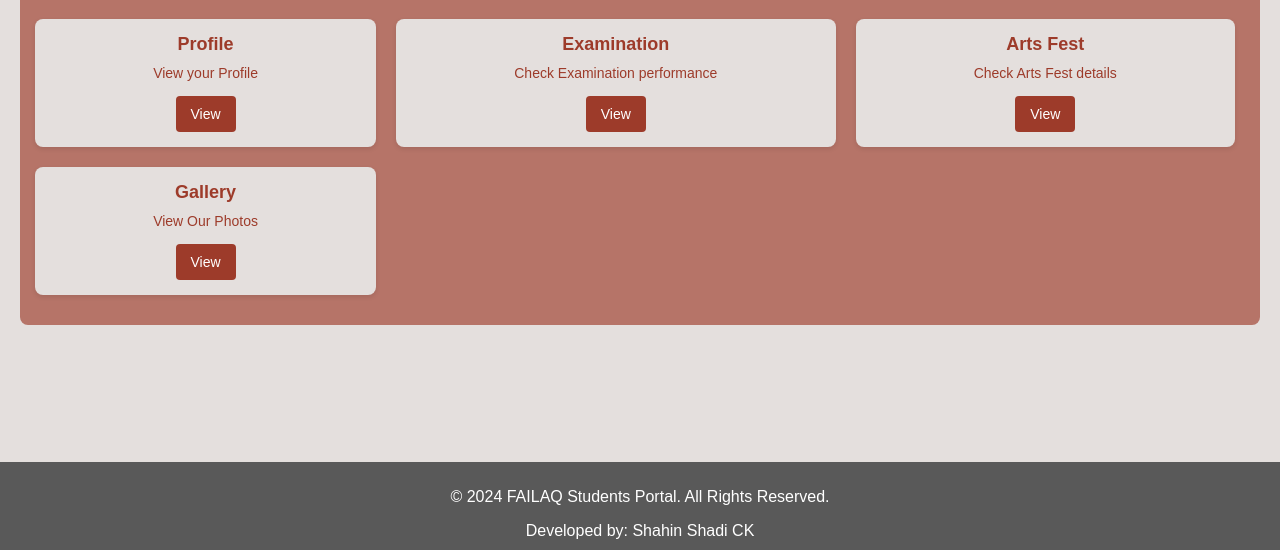
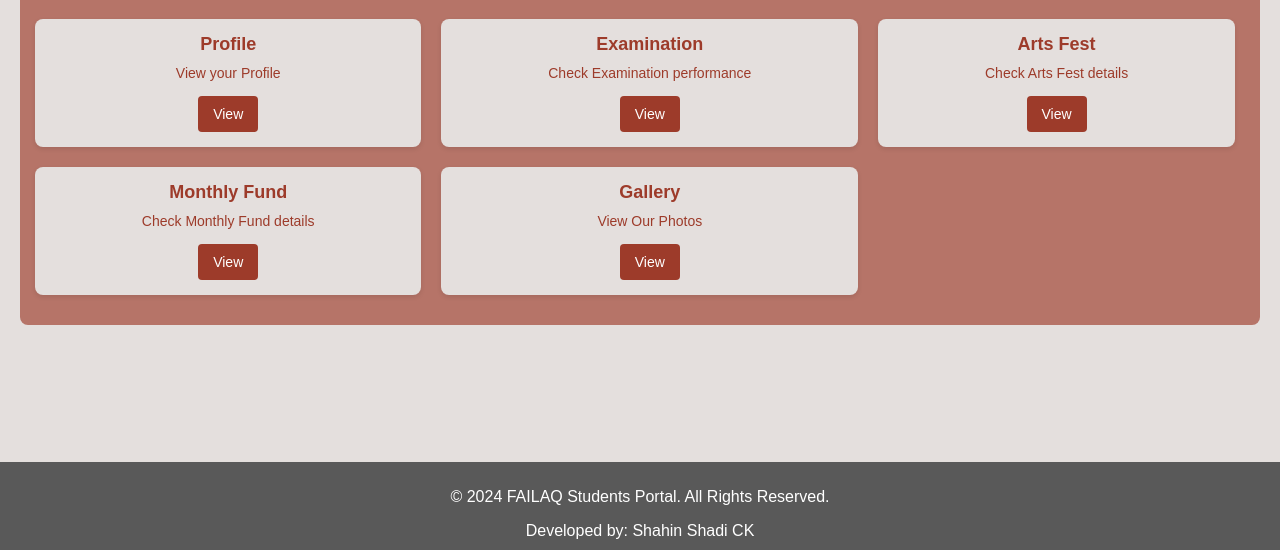
Before and after one commit to shadi-1122/FAILAQ, a website: page parent-dashboard.html in a window 1280 px wide. Shown: the part 250-800 px from the top of the page. Drawn offline with Linux system fonts and the light colour scheme; sample sign-in values are in the browser's storage.

Commit message:
Update parent-dashboard.html

```diff
--- a/parent-dashboard.html
+++ b/parent-dashboard.html
@@ -53,6 +53,11 @@
                     <h3>Arts Fest</h3>
                     <p>Check Arts Fest details</p>
                     <button onclick="document.getElementById('arts-fest-link').click()">View</button>
+                </div>
+                <div class="card">
+                    <h3>Monthly Fund</h3>
+                    <p>Check Monthly Fund details</p>
+                    <button onclick="window.open('https://docs.google.com/spreadsheets/d/1vmOYukPicI9Ob6FhsZKUnOHqxmk8urXezGeUUv83V9U/edit?gid=0#gid=0')">View</button>
                 </div>
                 <div class="card">
                     <h3>Gallery</h3>
```
